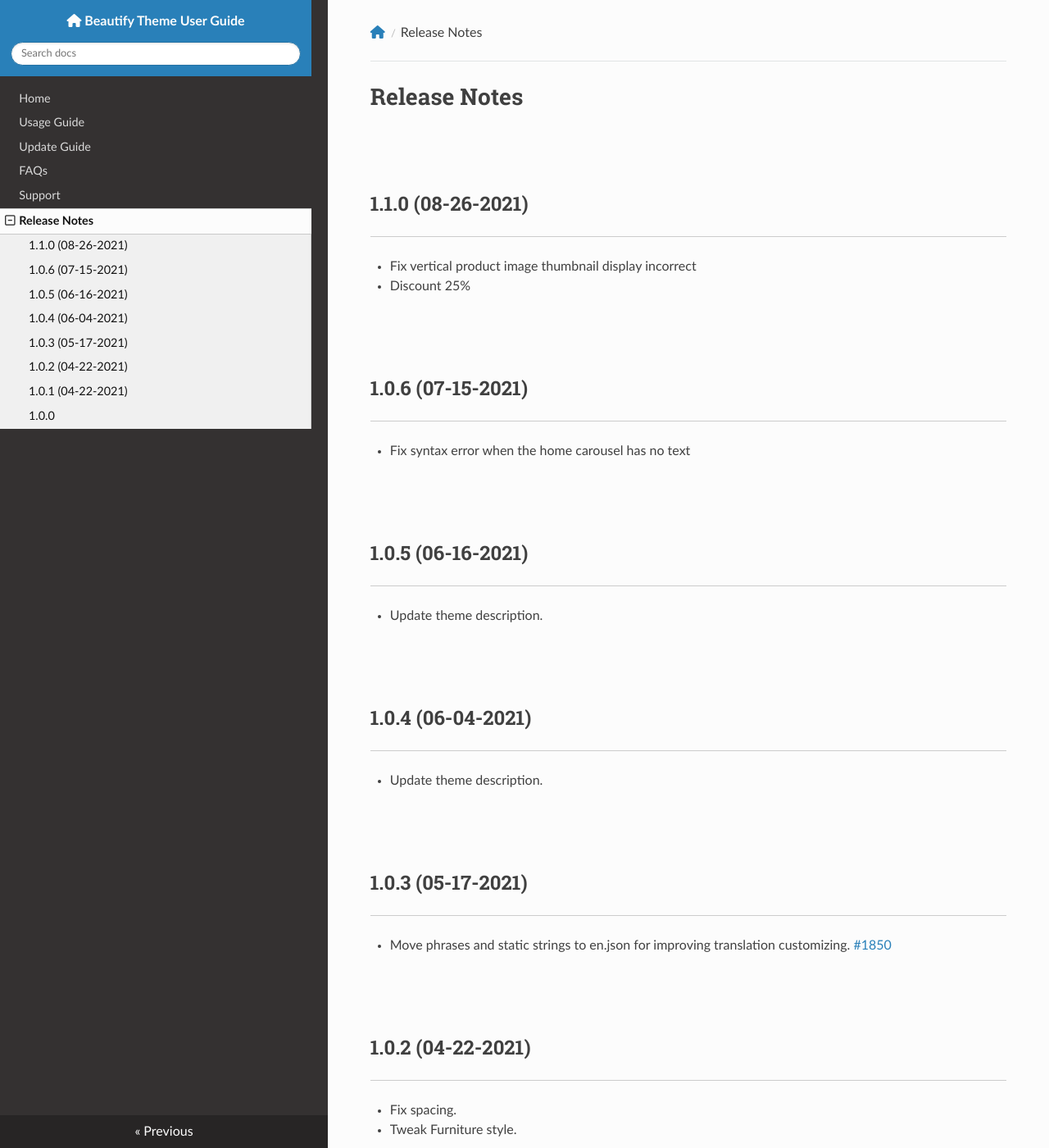
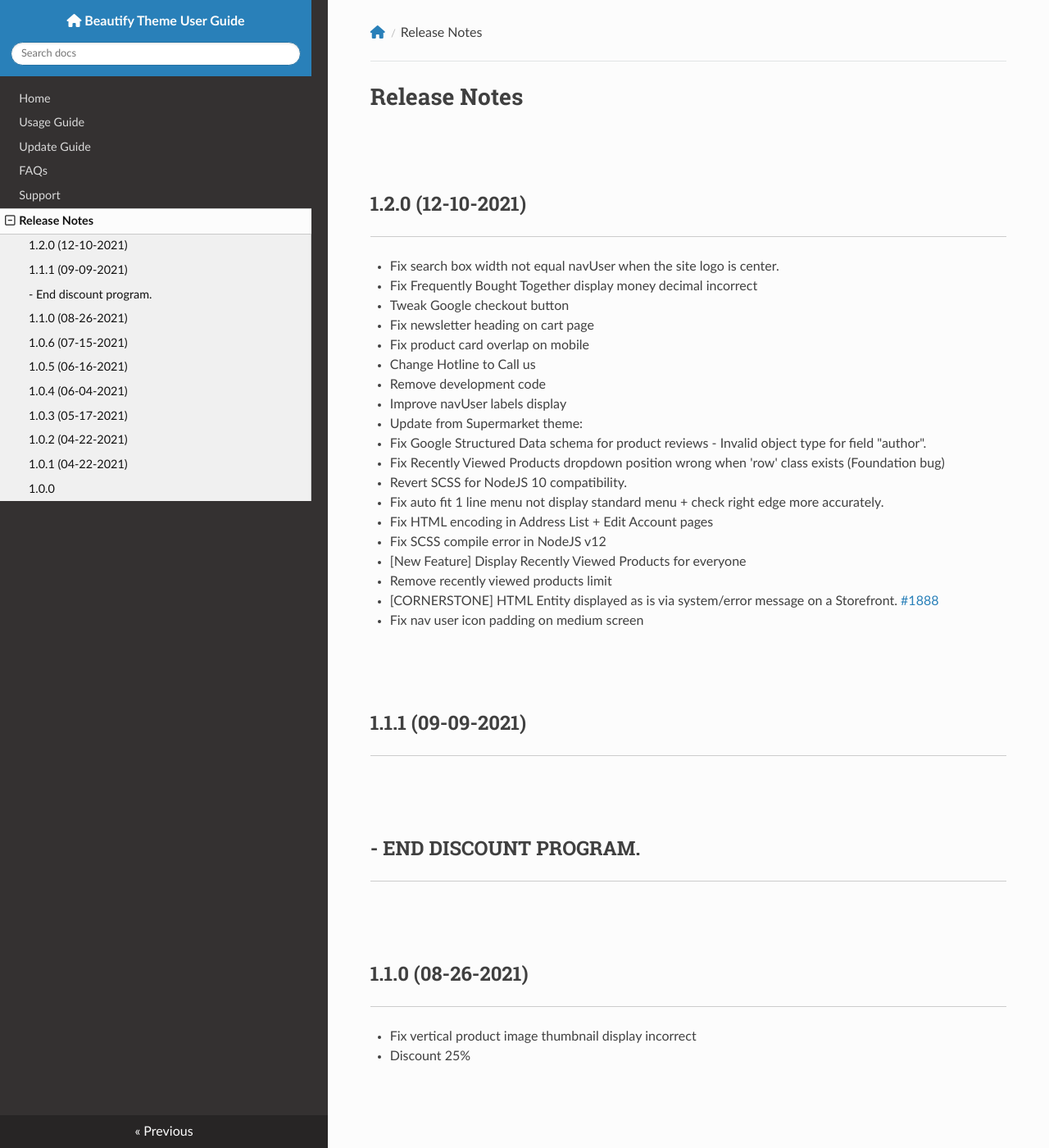
Before and after one commit to tvlgiao/bc-beautify-docs, an MkDocs documentation site: the page built from docs/changelog.md, in a window 1280 px wide and 1400 px high. Shown: the whole window at 82% size. Built offline with MkDocs 1.6.1, drawn with Linux system fonts in a browser that asks for light colours; nearby versions of some CDN libraries.

Commit message:
Release 1.2.0

```diff
--- a/docs/changelog.md
+++ b/docs/changelog.md
@@ -1,5 +1,29 @@
 # Release Notes
 
+## 1.2.0 (12-10-2021)
+- Fix search box width not equal navUser when the site logo is center.
+- Fix Frequently Bought Together display money decimal incorrect
+- Tweak Google checkout button
+- Fix newsletter heading on cart page
+- Fix product card overlap on mobile
+- Change Hotline to Call us
+- Remove development code
+- Improve navUser labels display
+- Update from Supermarket theme:
+- Fix Google Structured Data schema for product reviews - Invalid object type for field "author".
+- Fix Recently Viewed Products dropdown position wrong when 'row' class exists (Foundation bug)
+- Revert SCSS for NodeJS 10 compatibility.
+- Fix auto fit 1 line menu not display standard menu + check right edge more accurately.
+- Fix HTML encoding in Address List + Edit Account pages
+- Fix SCSS compile error in NodeJS v12
+- [New Feature] Display Recently Viewed Products for everyone
+- Remove recently viewed products limit
+- [CORNERSTONE] HTML Entity displayed as is via system/error message on a Storefront. [#1888](https://github.com/bigcommerce/cornerstone/pull/1888)
+- Fix nav user icon padding on medium screen
+
+## 1.1.1 (09-09-2021)
+- End discount program.
+-
 ## 1.1.0 (08-26-2021)
 - Fix vertical product image thumbnail display incorrect
 - Discount 25%
```
